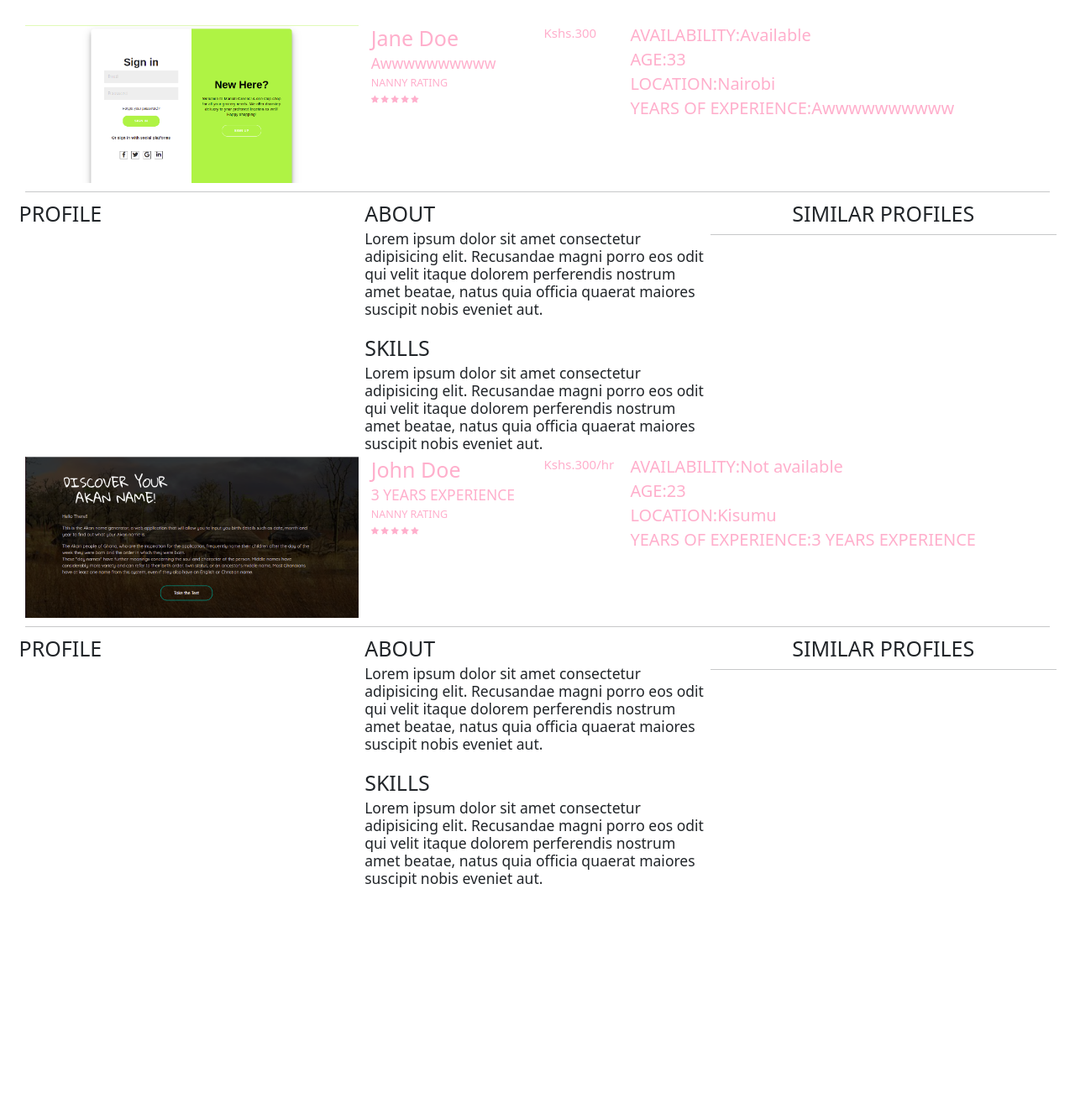
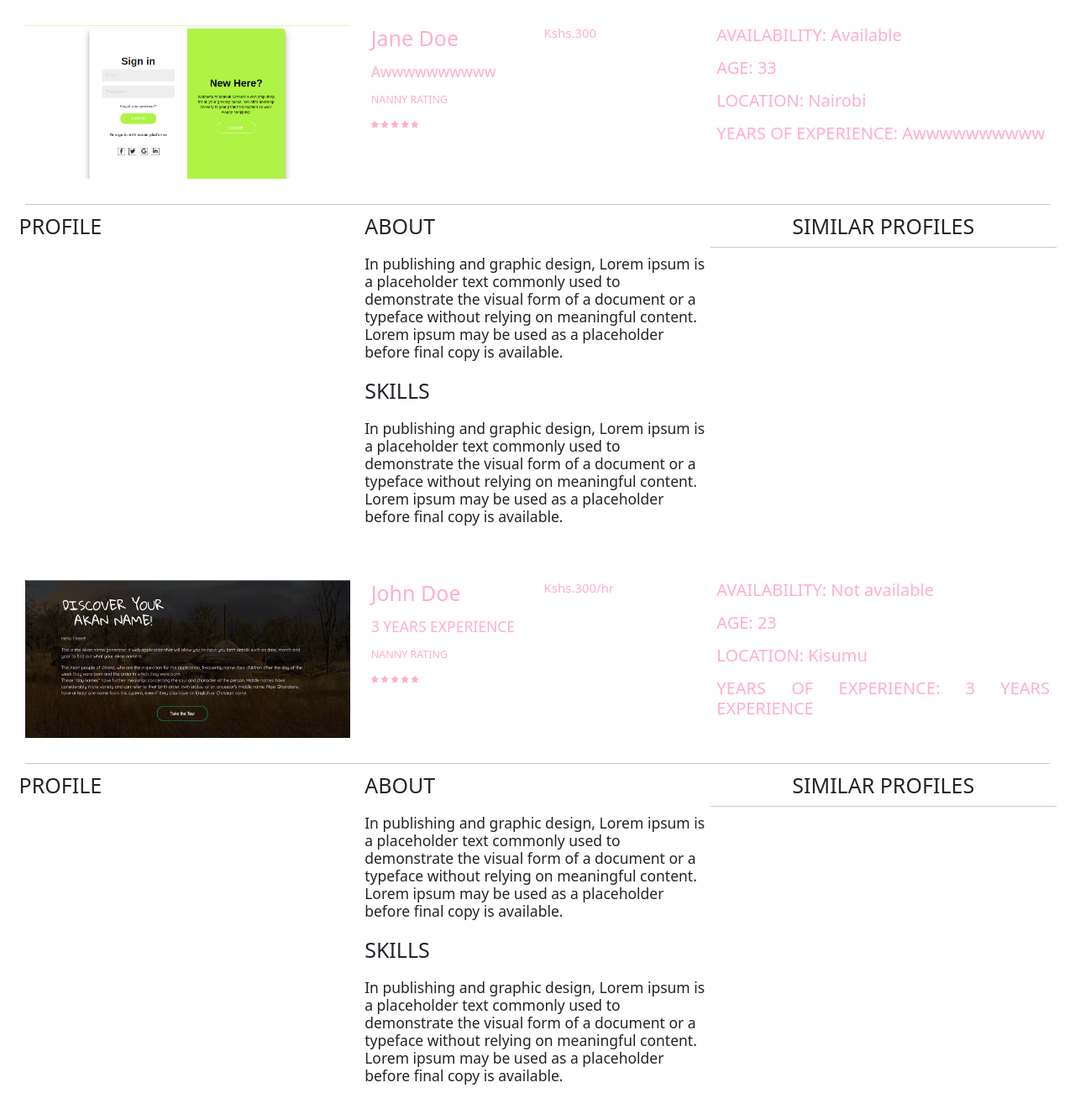
Before and after one commit to Nyawira-Wachira/Nanny-Care, a Django app: template app/templates/nannydetails.html in a window 1280 px wide. Shown: the whole page at 84% size. Before the commit the page ends 1057 px from the top, so only its background shows below. Run offline with Django 4.2, Linux system fonts and the light colour scheme; the template is opened without the code that fills it: values that come from a table or form of the project are taken from there, others are empty; data comes from the database, SQL or seed files in the repository; both versions use the stored data as it was after the commit; some libraries are stand-ins or nearby versions; some web fonts are replaced.

Commit message:
News changes

```diff
--- a/app/models.py
+++ b/app/models.py
@@ -12,6 +12,8 @@ class Nanny(models.Model):
     availability =  models.CharField(max_length=50, blank=True)
     age =  models.CharField(max_length=50, blank=True)
     location =  models.CharField(max_length=50, blank=True)
+    about = models.TextField(default="Some String")
+    skills = models.TextField(default="Some String")
 
     def save_profile(self):
         self.save()
--- a/app/templates/nannydetails.html
+++ b/app/templates/nannydetails.html
@@ -11,34 +11,36 @@
 </script>
 <link href="/static/css/nannydetails.css" rel="stylesheet">
 
+{% for nannies in nanny %}
+<section class="nanny1">
 
-<section class="nanny1">
-    {% for nannies in nanny %}
-    <div class="bio">
+    <div class="bio" style="margin-bottom:30px;">
         <div class="row">
             <div class="col-4">
 
-                <img src="{{nannies.profile_pic.url}}" class="card-img-top img-fluid" alt="{{nanny.name}}">
+                <img src="{{nannies.profile_pic.url}}" class="card-img-top img-fluid" alt="{{nannies.name}}"
+                    style="padding-right: 10px;">
+
 
             </div>
             <div class="col-2">
-                <h1>{{nannies.name}}</h1>
-                <h3>{{nannies.experience}}</h3>
-                <h5>NANNY RATING</h5>
+                <h1 style="margin-bottom:15px; text-align: justify;">{{nannies.name}}</h1>
+                <h3 style="margin-bottom:15px; text-align: justify;">{{nannies.experience}}</h3>
+                <h5 style="margin-bottom:15px; text-align: justify;">NANNY RATING</h5>
                 <span class="fa fa-star checked"></span>
                 <span class="fa fa-star checked"></span>
                 <span class="fa fa-star checked"></span>
                 <span class="fa fa-star checked"></span>
                 <span class="fa fa-star checked"></span>
             </div>
-            <div class="col-1">
+            <div class="col-2">
                 <h4>{{nannies.rates}}</h4>
             </div>
-            <div class="col-5">
-                <h2>AVAILABILITY:{{nannies.availability}}</h2>
-                <h2>AGE:{{nannies.age}}</h2>
-                <h2>LOCATION:{{nannies.location}}</h2>
-                <h2>YEARS OF EXPERIENCE:{{nannies.experience}}</h2>
+            <div class="col-4">
+                <h2 style="margin-bottom:15px; text-align: justify;">AVAILABILITY: {{nannies.availability}}</h2>
+                <h2 style="margin-bottom:15px; text-align: justify;">AGE: {{nannies.age}}</h2>
+                <h2 style="margin-bottom:15px; text-align: justify;">LOCATION: {{nannies.location}}</h2>
+                <h2 style="margin-bottom:15px; text-align: justify;">YEARS OF EXPERIENCE: {{nannies.experience}}</h2>
             </div>
         </div>
     </div>
@@ -48,16 +50,12 @@
             <div class="col">
                 <h1>PROFILE</h1>
             </div>
-            <div class="col">
-                <h1>ABOUT</h1>
-                <h3>Lorem ipsum dolor sit amet consectetur adipisicing elit. Recusandae magni porro eos odit qui velit
-                    itaque dolorem perferendis nostrum amet beatae, natus quia officia quaerat maiores suscipit nobis
-                    eveniet aut.</h3><br>
+            <div class="col" class="about1">
+                <h1 style="margin-bottom:20px;">ABOUT</h1>
+                <h3>{{nannies.about}}</h3><br>
 
-                <h1>SKILLS</h1>
-                <h3>Lorem ipsum dolor sit amet consectetur adipisicing elit. Recusandae magni porro eos odit qui velit
-                    itaque dolorem perferendis nostrum amet beatae, natus quia officia quaerat maiores suscipit nobis
-                    eveniet aut.</h3>
+                <h1 style="margin-bottom:20px;">SKILLS</h1>
+                <h3>{{nannies.about}}</h3>
             </div>
             <div class="col">
                 <h1 style="text-align: center;">SIMILAR PROFILES</h1>
@@ -66,8 +64,7 @@
         </div>
     </div>
 
-    {% endfor %}
 </section>
-
+{% endfor %}
 
 {%endblock%}
--- a/app/views.py
+++ b/app/views.py
@@ -2,12 +2,12 @@ from django.shortcuts import render
 from django.http import HttpResponse
 from django.shortcuts import get_object_or_404
 
-from app.models import Nanny, Bio
+from app.models import Nanny
 
 # Create your views here.
 
 
 def welcome(request):
     nanny = Nanny.objects.all()
-    bio = Bio.objects.all()
-    return render(request, 'nannydetails.html', {'nanny':nanny}, {'bio':bio})
+
+    return render(request, 'nannydetails.html', {'nanny':nanny})
--- a/static/css/nannydetails.css
+++ b/static/css/nannydetails.css
@@ -14,3 +14,7 @@ body {}
     padding-left: 30px;
     padding-right: 30px;
 }
+
+.about1 {
+    background-color: #BDE0FE;
+}
```
Also changed, not shown: app/migrations/0004_nanny_about_nanny_skills.py (added), db.sqlite3.
